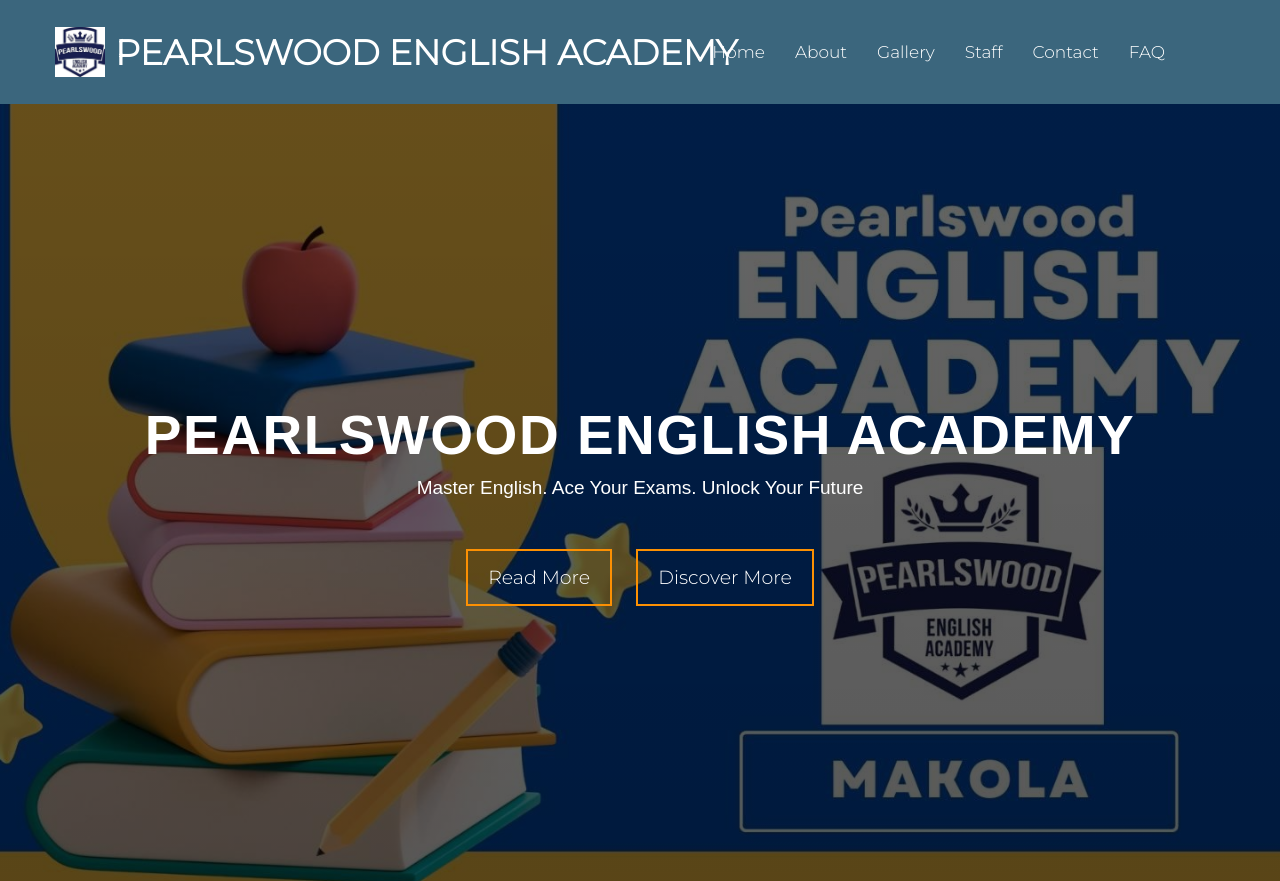
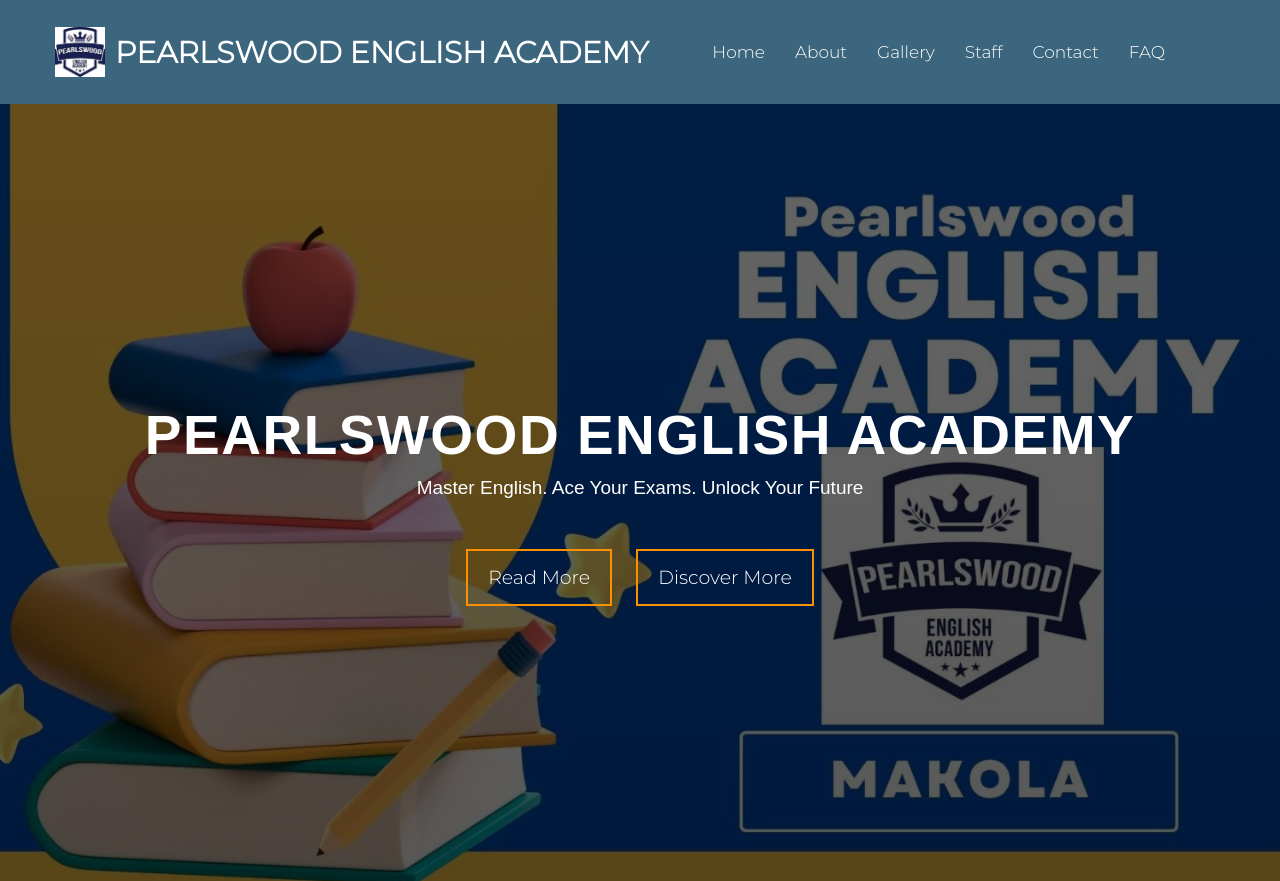
Before and after one commit to YogyaVidushini/Pearlswood-English-Academy, a plain HTML site: page index.html in a window 1280 px wide. Shown: the top 881 px of the page. Drawn offline with Linux system fonts and the light colour scheme.

Commit message:
Update index.html

```diff
--- a/index.html
+++ b/index.html
@@ -12,7 +12,7 @@
     <nav class="navbar">
         <div class="logo">
     <img src="img/l.jpg" alt="Logo">
-    <span>Pearlswood English Academy</span>
+    <span style="font-size: 30px;">Pearlswood English Academy</span>
     </div>
 
         <a href="" class="toggle-btn">
```
